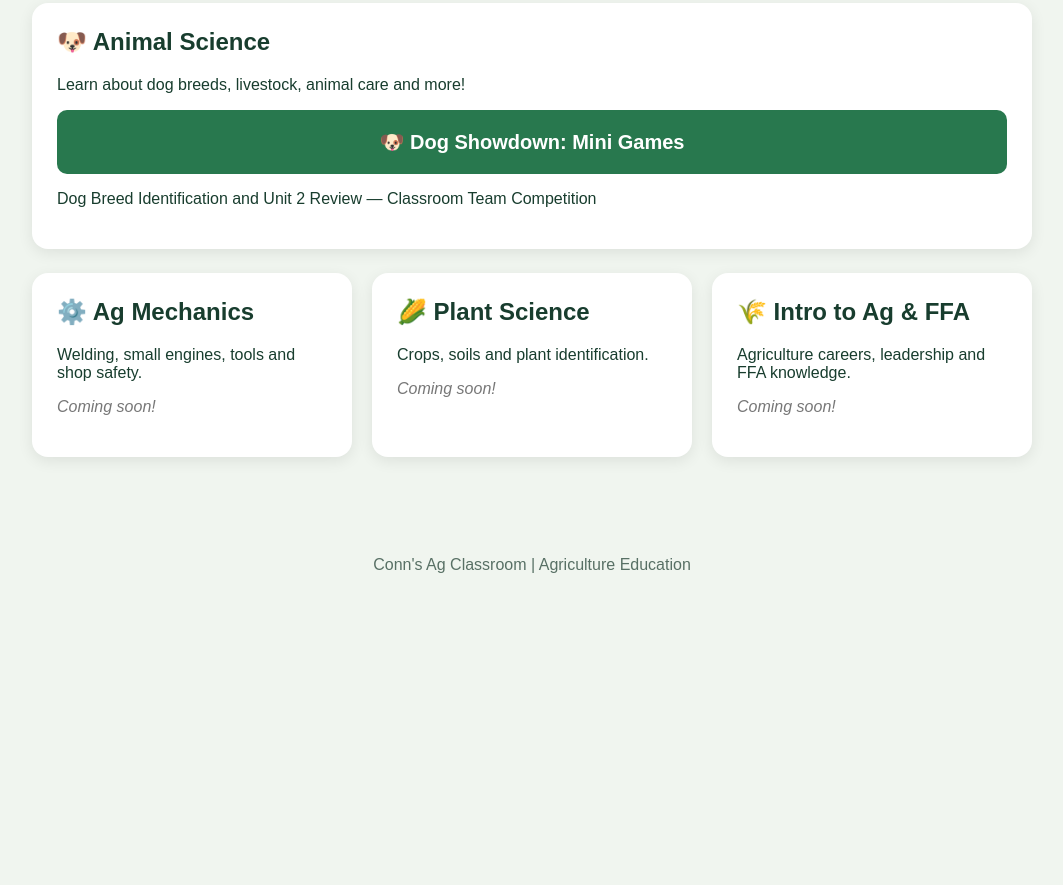
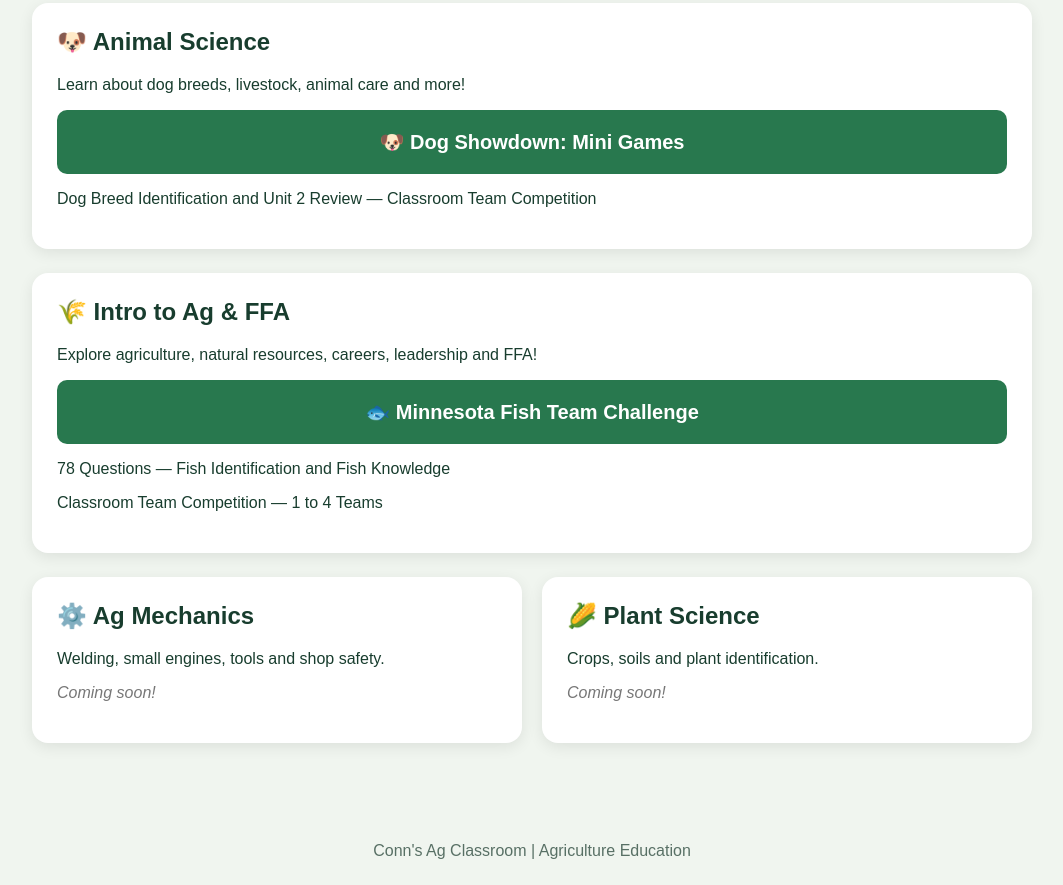
Before and after one commit to Hunter-Conn/conns-ag-classroom, a plain HTML site: page index.html in a window 1280 px wide. Shown: the part 671-1556 px from the top of the page, without its empty margins (108-1171 px from the left). Before the commit the page ends 1270 px from the top, so only its background shows below. Drawn offline with Linux system fonts and the light colour scheme.

Commit message:
Update index.html

```diff
--- a/index.html
+++ b/index.html
@@ -112,6 +112,19 @@ footer {
   <p>Dog Breed Identification and Unit 2 Review — Classroom Team Competition</p>
 </div>
 
+<!-- INTRO TO AG AND FFA -->
+
+<div class="card">
+  <h2>🌾 Intro to Ag & FFA</h2>
+  <p>Explore agriculture, natural resources, careers, leadership and FFA!</p>
+
+  <a class="game" href="Minnesota_Fish_Team_Challenge_78_Questions%282%29.html">
+    🐟 Minnesota Fish Team Challenge
+  </a>
+  <p>78 Questions — Fish Identification and Fish Knowledge</p>
+  <p>Classroom Team Competition — 1 to 4 Teams</p>
+</div>
+
 <!-- OTHER CLASSES -->
 
 <div class="grid">
@@ -128,12 +141,6 @@ footer {
     <p class="soon">Coming soon!</p>
   </div>
 
-  <div class="card">
-    <h2>🌾 Intro to Ag & FFA</h2>
-    <p>Agriculture careers, leadership and FFA knowledge.</p>
-    <p class="soon">Coming soon!</p>
-  </div>
-
 </div>
 
 </main>
```
